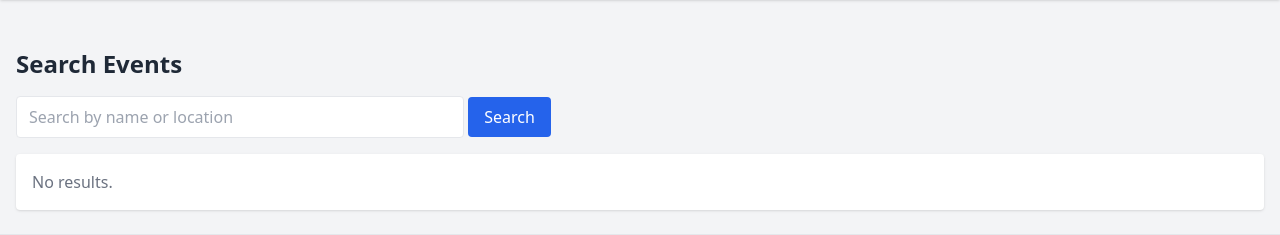
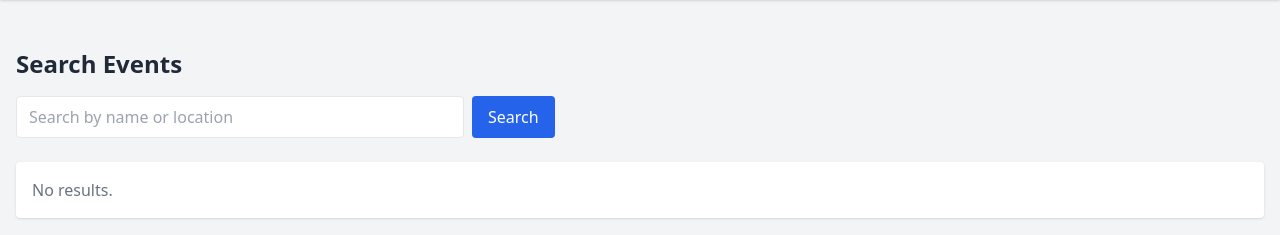
Before and after one commit to shehabuddin380/assignment-2-, a Django app: page /search/ in a window 1280 px wide. Shown: the part 60-295 px from the top of the page. Run offline with Django 5.2, Linux system fonts and the light colour scheme.

Commit message:
fix and update event searceh

```diff
--- a/static/css/output.css
+++ b/static/css/output.css
@@ -691,6 +691,12 @@ video {
   margin-bottom: calc(1rem * var(--tw-space-y-reverse));
 }
 
+.space-x-2 > :not([hidden]) ~ :not([hidden]) {
+  --tw-space-x-reverse: 0;
+  margin-right: calc(0.5rem * var(--tw-space-x-reverse));
+  margin-left: calc(0.5rem * calc(1 - var(--tw-space-x-reverse)));
+}
+
 .divide-y > :not([hidden]) ~ :not([hidden]) {
   --tw-divide-y-reverse: 0;
   border-top-width: calc(1px * calc(1 - var(--tw-divide-y-reverse)));
--- a/tasks/templates/tasks/event_search.html
+++ b/tasks/templates/tasks/event_search.html
@@ -1,18 +1,20 @@
-{% extends "tasks/base.html" %}
+{% extends 'tasks/base.html' %}
 {% block title %}Search Events{% endblock %}
-
 {% block content %}
-<h1 class="text-2xl font-bold mb-4">Search Events</h1>
-<form method="get" class="mb-4">
-    <input type="text" name="q" value="{{ query }}" placeholder="Search by name or location" class="border rounded px-3 py-2 w-full max-w-md">
-    <button type="submit" class="bg-blue-600 text-white px-4 py-2 rounded hover:bg-blue-700">Search</button>
+<h2 class="text-2xl font-bold mb-4">Search Events</h2>
+<form method="get" class="mb-6 flex space-x-2">
+    <input type="text" name="q" value="{{ query }}" placeholder="Search by name or location"
+           class="border rounded px-3 py-2 w-full max-w-md">
+    <button type="submit" class="bg-blue-600 text-white px-4 py-2 rounded hover:bg-blue-700">
+        Search
+    </button>
 </form>
 
-<ul class="bg-white rounded shadow divide-y">
+<div class="bg-white rounded shadow divide-y">
     {% for event in events %}
-    <li class="p-4">{{ event.name }} — {{ event.date }} — {{ event.location }}</li>
+    <div class="p-4">{{ event.name }} — {{ event.date }} — {{ event.location }}</div>
     {% empty %}
-    <li class="p-4 text-gray-500">No results.</li>
+    <div class="p-4 text-gray-500">No results.</div>
     {% endfor %}
-</ul>
+</div>
 {% endblock %}
```
